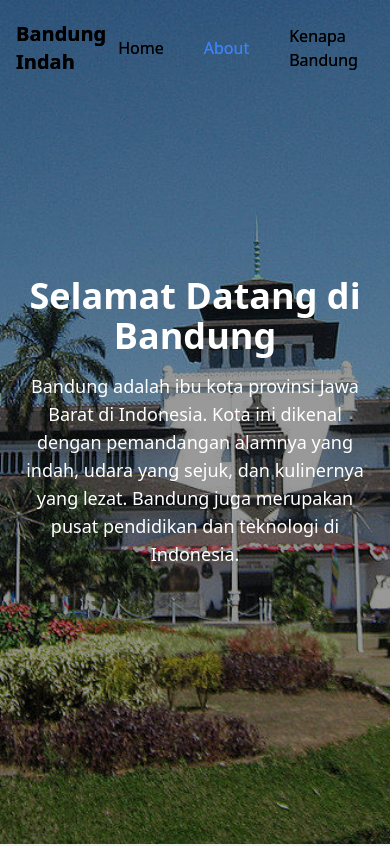
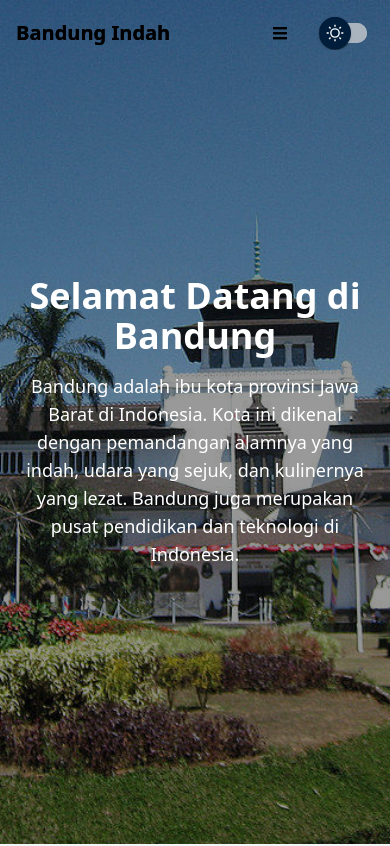
Before and after one commit to agnislur/front-end-typescript, a React (Vite) app: page / in a window 390 px wide. Shown: the top 846 px of the page. Built offline with nearby package versions, Linux system fonts and the light colour scheme.

Commit message:
responsif mobile

```diff
--- a/package.json
+++ b/package.json
@@ -21,6 +21,7 @@
     "framer-motion": "^11.3.31",
     "react": "^18.3.1",
     "react-dom": "^18.3.1",
+    "react-icons": "^5.3.0",
     "react-intersection-observer": "^9.13.0",
     "react-ionicons": "^4.2.1",
     "react-modal": "^3.16.1",
--- /dev/null
+++ b/src/components/MobileMenu.tsx
@@ -0,0 +1,53 @@
+// src/components/MobileMenu.tsx
+import React from 'react';
+import { Link } from 'react-router-dom';
+import NavbarLinks from './NavbarLinks'; // Import NavbarLinks
+
+interface MobileMenuProps {
+  isLoggedIn: boolean;
+  handleLogout: () => void;
+  handleLoginClick: () => void;
+  menuOpen: boolean;
+  activeSection: string; // Tambahkan activeSection
+  handleSectionClick: (section: string) => void; // Tambahkan handleSectionClick
+}
+
+const MobileMenu: React.FC<MobileMenuProps> = ({
+  isLoggedIn,
+  handleLogout,
+  handleLoginClick,
+  menuOpen,
+  activeSection, // Tambahkan activeSection
+  handleSectionClick, // Tambahkan handleSectionClick
+}) => {
+  return (
+    <div className={`fixed inset-0 bg-white dark:bg-gray-800 z-40 lg:relative lg:flex lg:items-center lg:space-x-4 lg:bg-transparent lg:dark:bg-transparent lg:p-0 transition-transform transform ${menuOpen ? 'translate-x-0' : 'translate-x-full'} lg:translate-x-0`}>
+      <div className={`lg:hidden flex flex-col items-center justify-center space-y-6 p-4 fixed inset-0 bg-white dark:bg-gray-800 z-50 transition-transform transform ${menuOpen ? 'translate-x-0' : 'translate-x-full'}`}>
+        {isLoggedIn ? (
+          <>
+            <Link to="/users" className="text-lg font-semibold px-3 py-2 rounded hover:text-blue-500">Work</Link>
+            <Link to="/errorpage" className="text-lg font-semibold px-3 py-2 rounded hover:text-blue-500">Profile</Link>
+            <button
+              onClick={handleLogout}
+              className="text-lg font-semibold px-3 py-2 rounded hover:bg-red-500"
+            >
+              LogOut
+            </button>
+          </>
+        ) : (
+          <button
+            onClick={handleLoginClick}
+            className="text-lg font-semibold px-3 py-2 rounded hover:bg-white hover:text-black"
+          >
+            Login
+          </button>
+        )}
+
+        {/* Tambahkan NavbarLinks */}
+        <NavbarLinks activeSection={activeSection} handleSectionClick={handleSectionClick} />
+      </div>
+    </div>
+  );
+};
+
+export default MobileMenu;
--- a/src/components/Navbar.tsx
+++ b/src/components/Navbar.tsx
@@ -1,18 +1,20 @@
+// src/components/Navbar.tsx
 import React, { useState, useEffect } from 'react';
-import { Link, useNavigate } from 'react-router-dom';
+import {  useNavigate } from 'react-router-dom';
 import { useAppDispatch, useAppSelector } from '../reduxStore/hooks';
 import { logout } from '../reduxStore/slices/userSlice';
+import MobileMenu from './MobileMenu'; // Import MobileMenu
+import NavbarLinks from './NavbarLinks';
+import { FaBars, FaTimes } from 'react-icons/fa';
+import MaterialUISwitch from './ui';
 import Login from './Login';
-import { Link as ScrollLink } from 'react-scroll';
-// import { FontAwesomeIcon } from '@fortawesome/react-fontawesome';
-// import { faSun, faMoon } from '@fortawesome/free-solid-svg-icons';
-import MaterialUISwitch from './ui'; // Import the MaterialUISwitch component
 
 const Navbar: React.FC = () => {
   const [scrolled, setScrolled] = useState(false);
   const [showLogin, setShowLogin] = useState(false);
   const [activeSection, setActiveSection] = useState<string>('home');
   const [darkMode, setDarkMode] = useState(false);
+  const [menuOpen, setMenuOpen] = useState(false);
   const dispatch = useAppDispatch();
   const navigate = useNavigate();
   const { isLoggedIn } = useAppSelector((state) => state.user);
@@ -34,6 +36,15 @@ const Navbar: React.FC = () => {
     setDarkMode(prevMode => !prevMode);
   };
 
+  const toggleMenu = () => {
+    setMenuOpen(prevOpen => !prevOpen);
+  };
+
+  const handleSectionClick = (section: string) => {
+    setActiveSection(section);
+    setMenuOpen(false); // Close menu after selection
+  };
+
   useEffect(() => {
     const handleScroll = () => {
       if (window.scrollY > 50) {
@@ -42,7 +53,7 @@ const Navbar: React.FC = () => {
         setScrolled(false);
       }
 
-      const sections = ['home', 'about', 'whyBandung', 'testimoni', 'profile'];
+      const sections = ['home', 'about', 'whyBandung', 'testimoni'];
       let currentSection = '';
 
       sections.forEach(section => {
@@ -75,66 +86,26 @@ const Navbar: React.FC = () => {
         <div className="container mx-auto flex justify-between items-center">
           <div className="text-xl font-bold">Bandung Indah</div>
           <div className="flex items-center space-x-4">
-            {!isLoggedIn && (
-              <>
-                <ScrollLink
-                  to="home"
-                  smooth={true}
-                  duration={500}
-                  className={`px-3 py-2 rounded ${activeSection === 'home' ? 'text-blue-500' : 'hover:text-blue-500'}`}
-                >
-                  Home
-                </ScrollLink>
-                <ScrollLink
-                  to="about"
-                  smooth={true}
-                  duration={500}
-                  className={`px-3 py-2 rounded ${activeSection === 'about' ? 'text-blue-500' : 'hover:text-blue-500'}`}
-                >
-                  About
-                </ScrollLink>
-                <ScrollLink
-                  to="whyBandung"
-                  smooth={true}
-                  duration={500}
-                  className={`px-3 py-2 rounded ${activeSection === 'whyBandung' ? 'text-blue-500' : 'hover:text-blue-500'}`}
-                >
-                  Kenapa Bandung
-                </ScrollLink>
-                <ScrollLink
-                  to="testimoni"
-                  smooth={true}
-                  duration={500}
-                  className={`px-3 py-2 rounded ${activeSection === 'testimoni' ? 'text-blue-500' : 'hover:text-blue-500'}`}
-                >
-                  Testimoni
-                </ScrollLink>
-              </>
-            )}
-
-            {isLoggedIn && (
-              <div className="flex items-center space-x-4">
-                <Link to="/users" className="px-3 py-2 rounded hover:text-blue-500">Work</Link>
-                <Link to="/errorpage" className="px-3 py-2 rounded hover:text-blue-500">Profile</Link>
-              </div>
-            )}
-
-            {isLoggedIn ? (
-              <button
-                onClick={handleLogout}
-                className="px-3 py-2 rounded hover:bg-red-500"
-              >
-                LogOut
-              </button>
-            ) : (
-              <button
-                onClick={handleLoginClick}
-                className="px-3 py-2 rounded hover:bg-white hover:text-black"
-              >
-                Login
-              </button>
-            )}
-
+            <button
+              className="lg:hidden p-2"
+              onClick={toggleMenu}
+            >
+              {menuOpen ? <FaTimes /> : <FaBars />}
+            </button>
+            <MobileMenu
+              isLoggedIn={isLoggedIn}
+              handleLogout={handleLogout}
+              handleLoginClick={handleLoginClick}
+              menuOpen={menuOpen}
+              activeSection={activeSection}
+              handleSectionClick={handleSectionClick}
+            />
+            <div className="hidden lg:flex items-center space-x-4">
+              <NavbarLinks
+                activeSection={activeSection}
+                handleSectionClick={handleSectionClick}
+              />
+            </div>
             <MaterialUISwitch
               checked={darkMode}
               onChange={toggleDarkMode}
--- /dev/null
+++ b/src/components/NavbarLinks.tsx
@@ -0,0 +1,53 @@
+// src/components/NavbarLinks.tsx
+import React from 'react';
+import { Link as ScrollLink } from 'react-scroll';
+
+interface NavbarLinksProps {
+  activeSection: string;
+  handleSectionClick: (section: string) => void;
+}
+
+const NavbarLinks: React.FC<NavbarLinksProps> = ({ activeSection, handleSectionClick }) => {
+  return (
+    <>
+      <ScrollLink
+        to="home"
+        smooth={true}
+        duration={500}
+        className={`px-3 py-2 rounded ${activeSection === 'home' ? 'text-blue-500' : 'hover:text-blue-500'}`}
+        onClick={() => handleSectionClick('home')}
+      >
+        Home
+      </ScrollLink>
+      <ScrollLink
+        to="about"
+        smooth={true}
+        duration={500}
+        className={`px-3 py-2 rounded ${activeSection === 'about' ? 'text-blue-500' : 'hover:text-blue-500'}`}
+        onClick={() => handleSectionClick('about')}
+      >
+        About
+      </ScrollLink>
+      <ScrollLink
+        to="whyBandung"
+        smooth={true}
+        duration={500}
+        className={`px-3 py-2 rounded ${activeSection === 'whyBandung' ? 'text-blue-500' : 'hover:text-blue-500'}`}
+        onClick={() => handleSectionClick('whyBandung')}
+      >
+        Kenapa Bandung
+      </ScrollLink>
+      <ScrollLink
+        to="testimoni"
+        smooth={true}
+        duration={500}
+        className={`px-3 py-2 rounded ${activeSection === 'testimoni' ? 'text-blue-500' : 'hover:text-blue-500'}`}
+        onClick={() => handleSectionClick('testimoni')}
+      >
+        Testimoni
+      </ScrollLink>
+    </>
+  );
+};
+
+export default NavbarLinks;
--- a/src/reduxStore/slices/userSlice.ts
+++ b/src/reduxStore/slices/userSlice.ts
@@ -32,7 +32,7 @@ export const loginUser = createAsyncThunk(
   async (credentials: { email: string; password: string }) => {
     const response = await axios.post('/api/session/login', credentials);
     localStorage.setItem('access_token', response.data.data.access_token);
-    return response.data; // Sesuaikan jika response berbeda
+    return response.data;
   }
 );
 
```
Also changed, not shown: 1 other file (tests, documents, lock files or other folders).
